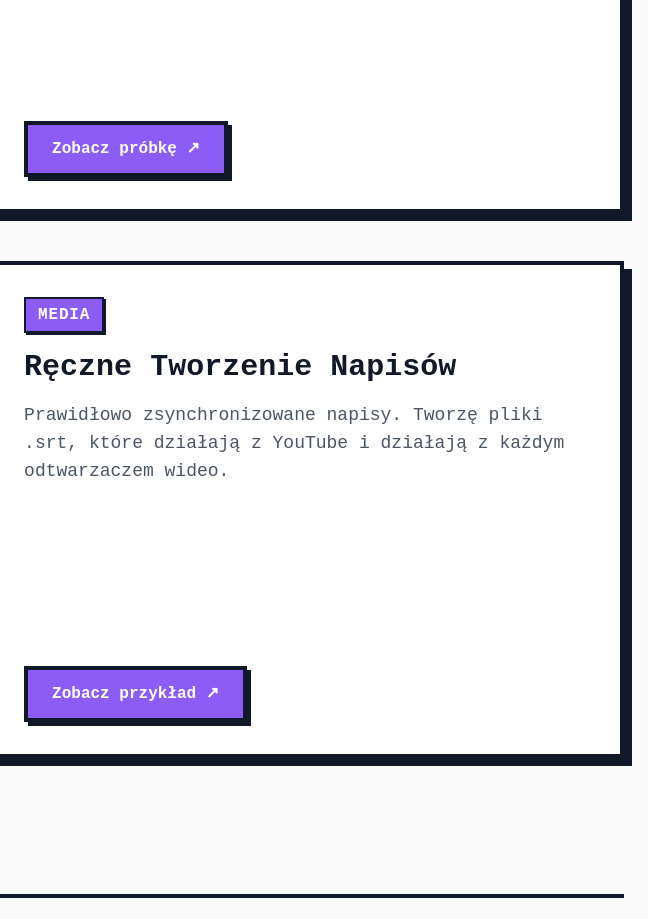
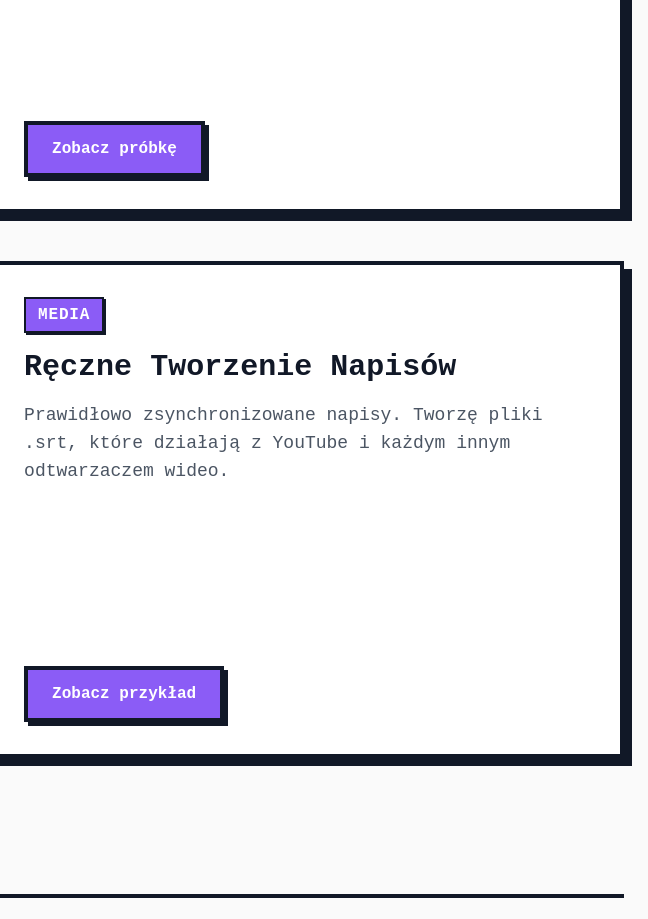
Before and after one commit to luxdeluxgm-cmd/portfolio, a plain HTML site: page media.html in a window 1280 px wide. Shown: the part 980-1899 px from the top of the page, 632-1280 px from the left. Drawn offline with nearby package versions, Linux system fonts and the light colour scheme; a web font is replaced by a local one.

```diff
--- a/media.html
+++ b/media.html
@@ -83,7 +83,7 @@
                     </p>
                     <div class="flex flex-col sm:flex-row gap-4 font-bold mt-auto w-full sm:w-auto">
                         <a href="#" target="_blank" rel="noopener noreferrer" class="bg-accent border-4 border-textMain text-white px-6 py-3 shadow-[4px_4px_0px_0px_#111827] lg:hover:bg-textMain lg:hover:text-white active:bg-textMain active:text-white transition-none text-center">
-                            Zobacz próbkę ↗
+                            Zobacz próbkę
                         </a>
                     </div>
                 </div>
@@ -99,11 +99,11 @@
                     </div>
                     <h3 class="text-2xl sm:text-3xl font-bold mb-4">Ręczne Tworzenie Napisów</h3>
                     <p class="text-base sm:text-lg text-textMuted leading-relaxed mb-8">
-                        Prawidłowo zsynchronizowane napisy. Tworzę pliki .srt, które działają z YouTube i działają z każdym odtwarzaczem wideo.
+                        Prawidłowo zsynchronizowane napisy. Tworzę pliki .srt, które działają z YouTube i każdym innym odtwarzaczem wideo.
                     </p>
                     <div class="flex flex-col sm:flex-row gap-4 font-bold mt-auto w-full sm:w-auto">
                         <a href="#" target="_blank" rel="noopener noreferrer" class="bg-accent border-4 border-textMain text-white px-6 py-3 shadow-[4px_4px_0px_0px_#111827] lg:hover:bg-textMain lg:hover:text-white active:bg-textMain active:text-white transition-none text-center">
-                            Zobacz przykład ↗
+                            Zobacz przykład
                         </a>
                     </div>
                 </div>
```
Also changed, not shown: en/media.html (+2 -2 lines), en/websites.html (+2 -0 lines), strony-internetowe.html (+2 -0 lines).
